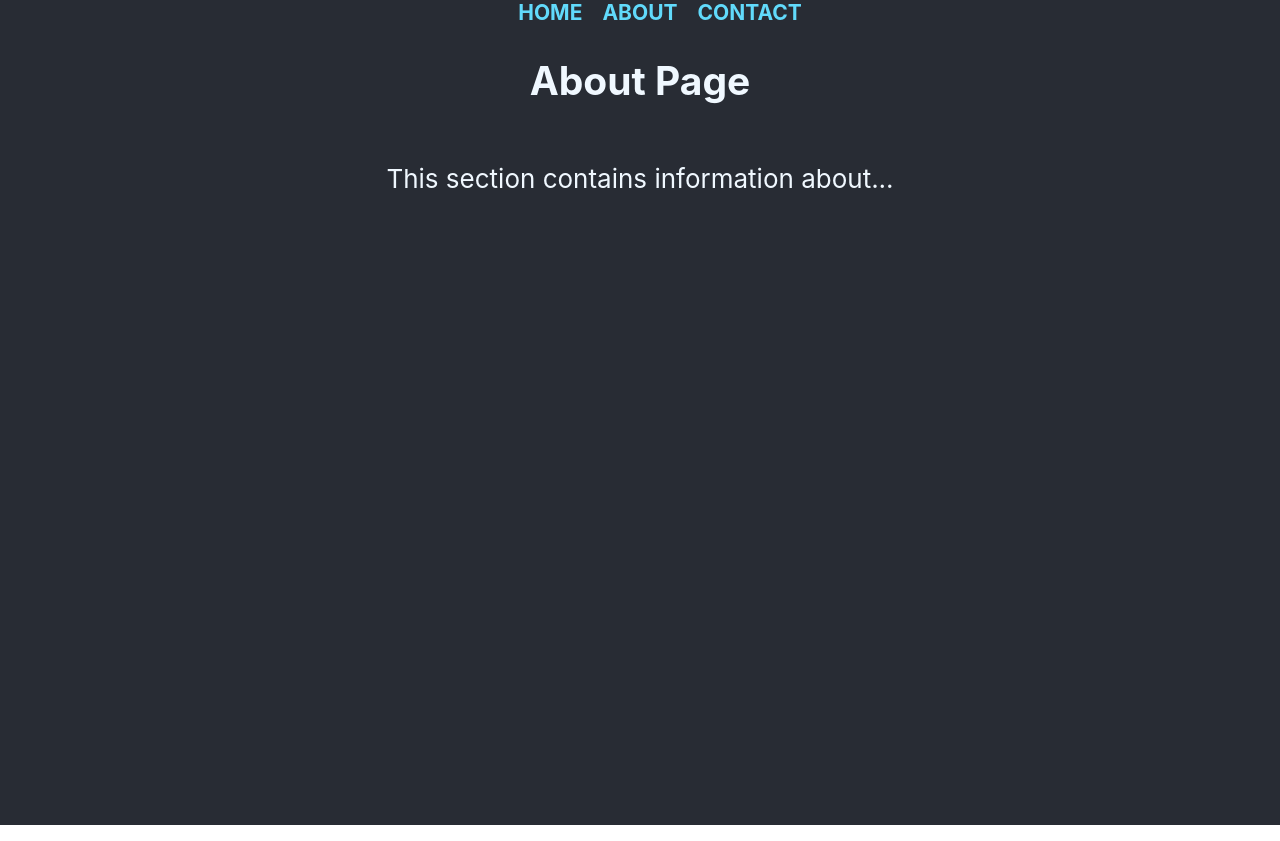
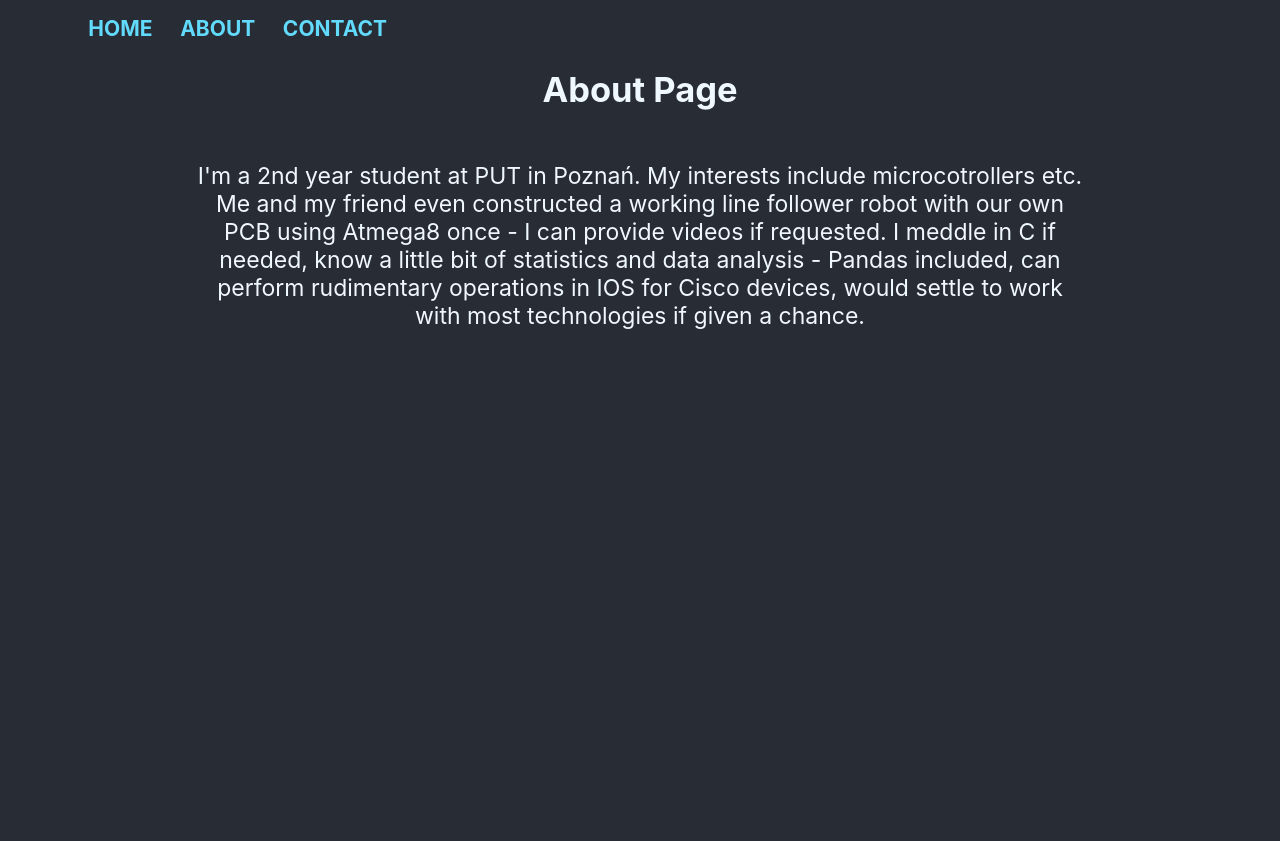
Before and after one commit to qkb2/qkb2.github.io, a React (Create React App) app: page /#/about in a window 1280 px wide. Built offline with nearby package versions, Linux system fonts and the light colour scheme.

Commit message:
Added content.

```diff
--- a/index.html
+++ b/index.html
@@ -2,7 +2,7 @@
 <html>
     <head></head>
     <body>
-        <h1>QKB2  GitHub homepage.</h1>
+        <h1>Jakub Grabowski's GitHub homepage.</h1>
         <p>Please enable JS to view the site.</p>
     </body>
 </html>
--- a/src/About.jsx
+++ b/src/About.jsx
@@ -8,7 +8,14 @@ class About extends React.Component {
             <div className='App'>
                 <header className='App-header'>
                     <h2>About Page</h2>
-                    <p>This section contains information about...</p>
+                    <p>
+                        I'm a 2nd year student at PUT in Poznań. My interests include microcotrollers etc.
+                        Me and my friend even constructed a working line follower robot with our own PCB using Atmega8 once
+                        - I can provide videos if requested.
+                        I meddle in C if needed, know a little bit of statistics and data analysis - Pandas included, can perform
+                        rudimentary operations in IOS for Cisco devices, would settle to work with most technologies
+                        if given a chance.
+                    </p>
                 </header>
             </div>
         )
--- a/src/App.css
+++ b/src/App.css
@@ -22,8 +22,10 @@
   flex-direction: column;
   align-items: center;
   justify-content: flex-start;
-  font-size: calc(10px + 2vmin);
+  font-size: calc(7px + 2vmin);
   color: aliceblue;
+  padding-left: 15%;
+  padding-right: 15%;
 }
 
 .App-link {
@@ -44,17 +46,17 @@
   background-color:#282c34;
   font-weight: bold;
   align-items: flex-start;
-}
-
-.navigation ul {
   font-size: calc(5px + 2vmin);
   color:aliceblue;
   text-transform: uppercase;
   margin: 0%;
+  padding-top: 0.5%;
+  display: flex;
+  padding-left: 2.5%;
 }
 
 .navigation li {
-  display: inline-block;
+  display: inline-flex;
   margin-inline: 10px;
 }
 
--- a/src/App.js
+++ b/src/App.js
@@ -10,7 +10,7 @@ class App extends React.Component {
       return (
         <div className="App">
           <div className='navigation'>
-            <nav>
+            <nav className='navigation'>
               <ul className='navigation'>
                 <li className='navigation'>
                   <Link to="/" className='App-link'>Home</Link>
--- a/src/Contact.jsx
+++ b/src/Contact.jsx
@@ -8,7 +8,9 @@ class Contact extends React.Component {
             <div className='App'>
                 <header className='App-header'>
                     <h2>Contact Page</h2>
-                    <p>This section contains information about...</p>
+                    <p>
+                        If you want to contact me feel free to do so <a href = "https://www.linkedin.com/in/jakub-grabowski-b30ba6264/">via my linkedin profile.</a>
+                    </p>
                 </header>
             </div>
         )
--- a/src/Home.jsx
+++ b/src/Home.jsx
@@ -8,17 +8,11 @@ class Home extends React.Component {
             <div className="App">
                 <header className="App-header">
                 {/* <img src={logo} className="App-logo" alt="logo" /> */}
+                <h2>Welcome to my homepage!</h2>
                 <p>
-                    Edit <code>src/App.js</code> and save to reload.
+                    I'm Jakub Grabowski and I study Computer Engineering at Poznan University of Technology (PUT/PP).
+                    If you are interested in what I do or would like to hire me - let me know.
                 </p>
-                <a
-                    className="App-link"
-                    href="https://reactjs.org"
-                    target="_blank"
-                    rel="noopener noreferrer"
-                >
-                    Learn React
-                </a>
                 </header>
             </div>
 
```
